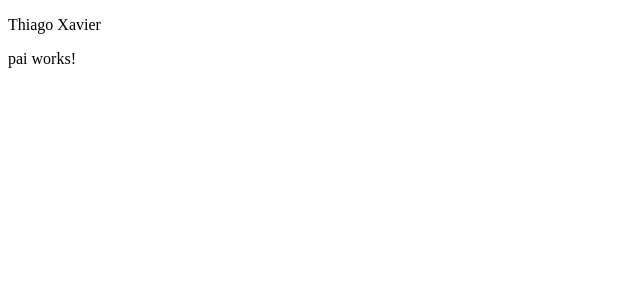
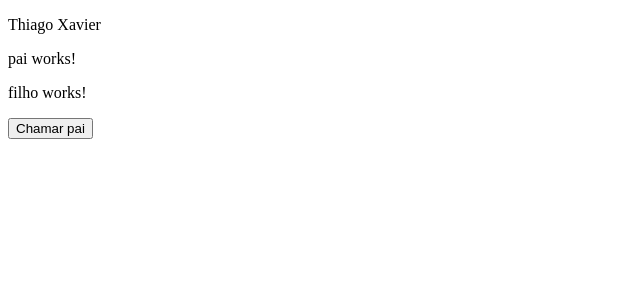
Before and after one commit to professorthiagoxavier/meu-app, an Angular app: page / in a window 1280 px wide. Shown: the top 300 px of the page, without its empty margins (0-640 px from the left). Built offline with nearby package versions, Linux system fonts and the light colour scheme.

Commit message:
eventos + output

```diff
--- a/src/app/components/filho/filho.component.html
+++ b/src/app/components/filho/filho.component.html
@@ -1 +1,5 @@
 <p>filho works!</p>
+
+
+
+<input type="button" value="Chamar pai" (click)="alterarPai()" />
--- a/src/app/components/filho/filho.component.ts
+++ b/src/app/components/filho/filho.component.ts
@@ -1,4 +1,4 @@
-import { Component } from '@angular/core';
+import { Component, Output, EventEmitter } from '@angular/core';
 
 @Component({
   selector: 'app-filho',
@@ -8,5 +8,14 @@ import { Component } from '@angular/core';
   styleUrl: './filho.component.css'
 })
 export class FilhoComponent {
+ @Output() eventoFilho : EventEmitter<any> =new EventEmitter();
+
+
+  alterarPai() : void{
+    console.log("Alterar pai")
+    const nome = "Thiago Xavier"
+    this.eventoFilho.emit(nome)
+  }
+
 
 }
--- a/src/app/components/pai/pai.component.html
+++ b/src/app/components/pai/pai.component.html
@@ -1 +1,4 @@
 <p>pai works!</p>
+
+
+<app-filho (eventoFilho)="chamandoPai($event)"></app-filho>
--- a/src/app/components/pai/pai.component.ts
+++ b/src/app/components/pai/pai.component.ts
@@ -1,12 +1,19 @@
 import { Component } from '@angular/core';
+import { FilhoComponent } from '../filho/filho.component';
 
 @Component({
   selector: 'app-pai',
   standalone: true,
-  imports: [],
+  imports: [FilhoComponent],
   templateUrl: './pai.component.html',
   styleUrl: './pai.component.css'
 })
 export class PaiComponent {
 
+
+  chamandoPai(nome: string): void{
+    console.log(nome)
+    alert('Filho chamando pai')
+  }
+
 }
```
